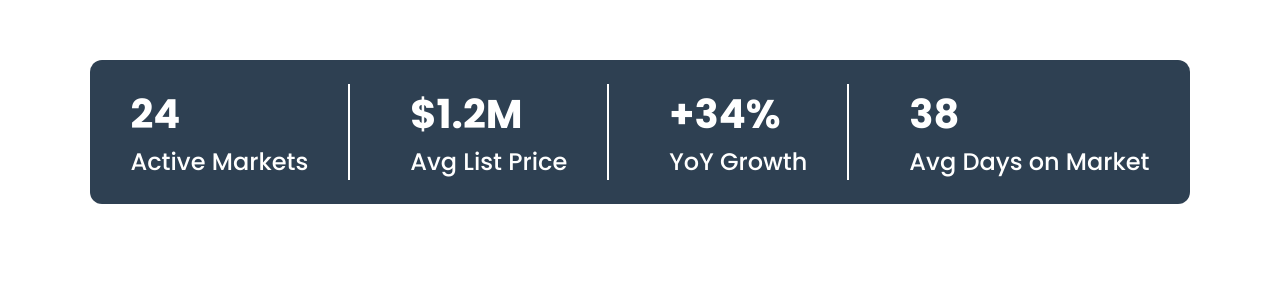
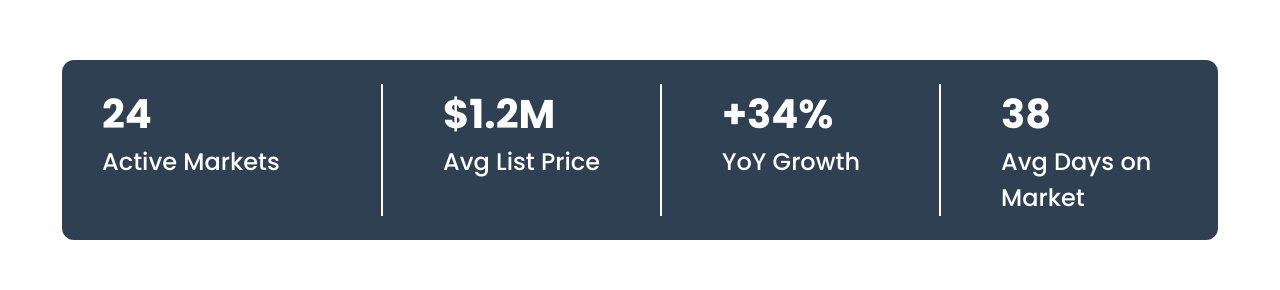
Before and after one commit to RayyanKhan4004/805Intelleigence, a Next.js app: page /reports in a window 1280 px wide. Shown: the part 190-480 px from the top of the page. Built offline with nearby package versions, Linux system fonts and the light colour scheme; no server answers.

Commit message:
stats also fix

```diff
--- a/src/features/reports/components/Stats.tsx
+++ b/src/features/reports/components/Stats.tsx
@@ -4,7 +4,12 @@ import { data } from '../Data'
 function Stats() {
   return (
     <div className="w-full px-10 mb-[30px] flex justify-center">
-      <div className="flex flex-wrap gap-10 bg-primary text-white max-w-[1156px] rounded-[12px] justify-center px-10 py-6  ">
+      <div className=" grid grid-cols-4 gap-10
+          bg-primary text-white
+          max-w-[1156px] rounded-[12px]
+          px-10 py-6
+          max-lg:grid-cols-2
+          max-sm:grid-cols-1 ">
         {data.map((curr, ind) => (
           <div className={`${ind > 0 && 'border-l-2 pl-[60px] border-white'}`} key={ind}>
             <Typography variant="h3" className="w-bold  font-bold text-[40px] ">
```
